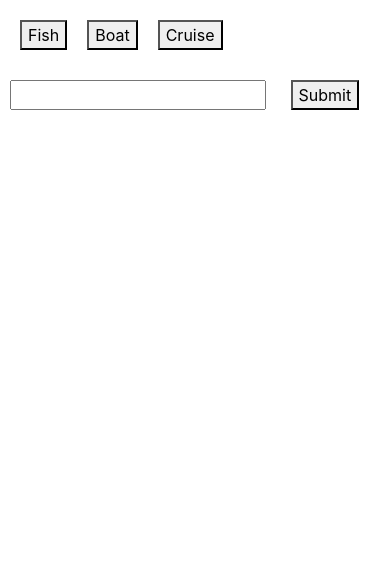
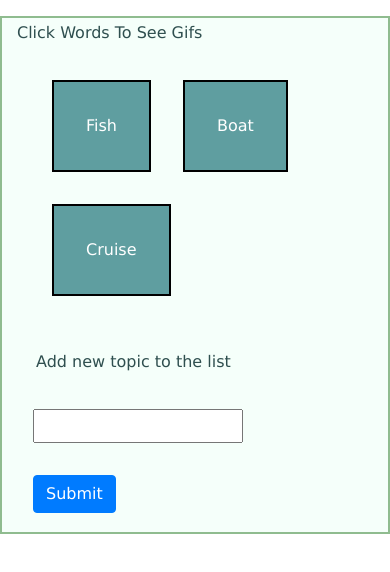
Before and after one commit to lordpaulthomas/GifTastic, a plain HTML site: page index.html in a window 390 px wide. Drawn offline with nearby package versions, Linux system fonts and the light colour scheme.

Commit message:
added bootstrap responsiveness and colors and styles with css file.  added text to explain page to user

```diff
--- a/assests/css/styles.css
+++ b/assests/css/styles.css
@@ -2,5 +2,31 @@ button,
     div,
     form,
     input {
-      margin: 10px;
+      margin: 1em;
+      padding: 3px;
     }
+
+#header {
+  float: left;
+
+  font-family: Verdana, Geneva, Tahoma, sans-serif;
+
+
+}
+
+button{
+  background-color: cadetblue;
+  color: white;
+  padding: 2em;
+  border: solid 2px black;
+}
+
+.container {
+  background-color: mintcream;
+  border: solid 2px darkseagreen;
+}
+
+*{
+  font-family: Verdana, Geneva, Tahoma, sans-serif;
+  color: darkslategray;
+}
--- a/assests/javascript/app.js
+++ b/assests/javascript/app.js
@@ -4,13 +4,16 @@ const topicArray = ["Fish", "Boat", "Cruise"];
 
 function renderButtons() {
   $buttonDiv = $('<div>')
+  $p = $('<p>')
+  $p.text("Click the word to see some Gifs")
   for (let i = 0; i < topicArray.length; i++) {
     $button = $('<button>');
     $button.attr({
       'data-name': topicArray[i],
-      class: "topic",
+      class: "btn btn-secondary",
       value: topicArray[i]
     });
+    $button.prepend($p)
     $button.text(topicArray[i])
     $buttonDiv.append($button)
     $('#buttons-view').append($buttonDiv)
@@ -27,7 +30,7 @@ function searchGiphy(newTopic) {
 
   var queryURL = "https://api.giphy.com/v1/gifs/search?q=" +
     newTopic + "&api_key=BkaUZZWcFij6J7AoQj3WtPb1R2p9O6V9&limit=10"
-
+$('#view-images').empty();
   $.ajax({
     url: queryURL,
     method: 'GET'
@@ -36,6 +39,7 @@ function searchGiphy(newTopic) {
     console.log(results)
     for (let i = 0; i < results.length; i++) {
       $gifDiv = $('<div>');
+
       $img = $('<img>');
       $img.attr("src", results[i].images.fixed_height.url);
       $gifDiv.prepend($img);
@@ -44,6 +48,13 @@ function searchGiphy(newTopic) {
     }
   })
 }
+
+
+
+$box = $('<p>')
+$box.text("Click on the buttons to see some Gifs.  Add a topic to the button list")
+$('#input-box').prepend($box);
+
 
 
 // allow user to input text and click submit
@@ -89,11 +100,3 @@ $("#submit").on("click", function (event) {
   renderButtons();
   $('#input-box').val("")
 });
-
-// // Adding click event listeners to all elements with a class of "topic"
-// $(document).on("click", 'movie', function(){
-
-// }, displayUserInput(queryURL));
-
-// // Calling the renderButtons function to display the intial buttons
-// renderButtons();
--- a/index.html
+++ b/index.html
@@ -12,12 +12,17 @@
 </head>
 
 <body>
+
   <body>
+    <div class="container">Click Words To See Gifs
+
         <div id="buttons-view"></div>
+        <div id=header>Add new topic to the list</div>
         <input id="input-box" type="text">
-      <button id="submit" value="submit" type="submit">Submit</button>
-      <div id="view-images"></div>
+        <button id="submit" value="submit" type="submit" class="btn btn-primary">Submit</button>
+        <div id="view-images" class="row float-left"></div>
 
+    </div>
 
 
 
```
Lines whose indentation alone changed are shown as unchanged.
